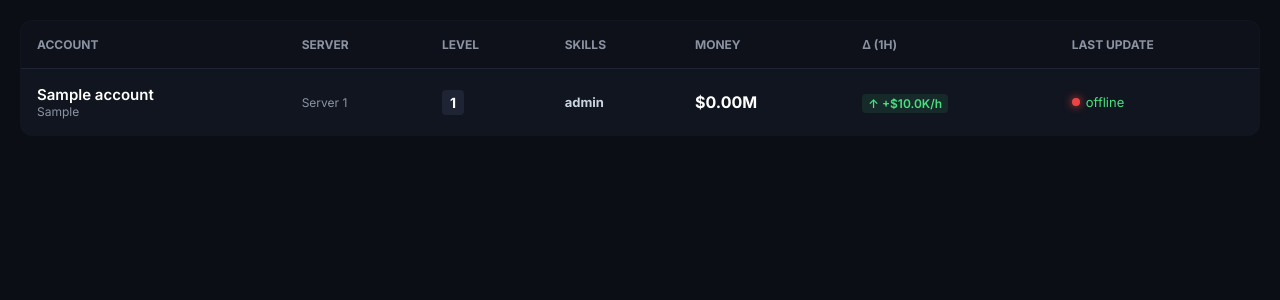
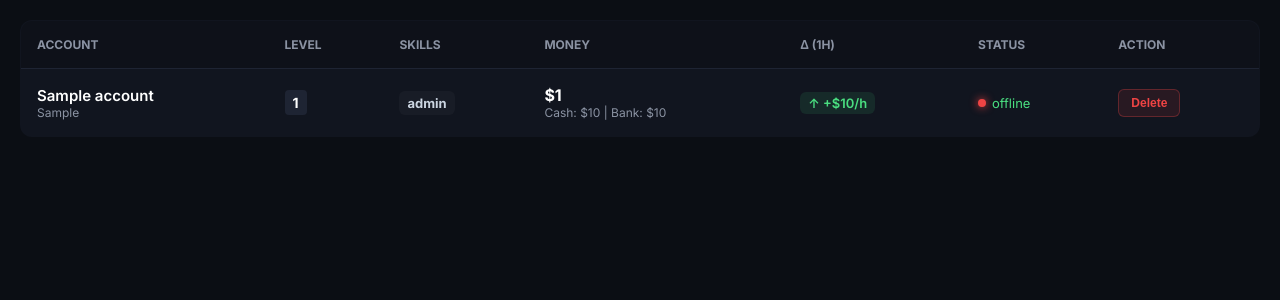
Before and after one commit to ims13q-pixel/-, a Flask app: template templates/index.html in a window 1280 px wide. Shown: the part 104-404 px from the top of the page. Run offline with Flask 3, Linux system fonts and the light colour scheme; the template is opened without the code that fills it: most values are stand-ins (such as "Sample title", 1, 10 or a date in 2020).

Commit message:
Update index.html

```diff
--- a/templates/index.html
+++ b/templates/index.html
@@ -12,21 +12,29 @@
     .top-bar { display: flex; justify-content: space-between; align-items: center; margin-bottom: 20px; background: var(--panel); padding: 15px 20px; border-radius: 12px; border: 1px solid var(--border); }
     .license-box { display: flex; flex-direction: column; gap: 4px; }
     .license-key { font-size: 18px; font-weight: bold; color: var(--blue); background: rgba(59, 130, 246, 0.1); padding: 5px 10px; border-radius: 6px; border: 1px solid rgba(59, 130, 246, 0.3); }
-    .btn { background: var(--border); color: white; padding: 8px 16px; border-radius: 6px; cursor: pointer; text-decoration: none; font-weight: 500; }
+    .btn { background: var(--border); color: white; padding: 8px 16px; border-radius: 6px; cursor: pointer; text-decoration: none; font-weight: 500; border: none; font-family: inherit; }
+
     table { width: 100%; border-collapse: collapse; background: var(--panel); border-radius: 12px; overflow: hidden; border: 1px solid var(--border); }
     th { text-align: left; padding: 16px; color: var(--dim); font-size: 12px; text-transform: uppercase; border-bottom: 1px solid var(--border); background: rgba(0,0,0,0.2); }
     td { padding: 16px; border-bottom: 1px solid var(--border); font-size: 14px; vertical-align: middle; }
     .acc-name { font-weight: 600; color: var(--text); font-size: 15px; }
     .acc-pc { font-size: 12px; color: var(--dim); }
+
+    /* الأيقونات */
     .skills-row { display: flex; gap: 10px; flex-wrap: wrap; }
-    .skill-box { display: flex; align-items: center; gap: 4px; font-size: 13px; font-weight: bold; color: #cbd5e1; }
-    .skill-box img { width: 20px; height: 20px; object-fit: contain; opacity: 0.8; }
-    .money-col { display: flex; flex-direction: column; gap: 4px; }
-    .money-main { font-size: 16px; font-weight: bold; }
-    .hourly { color: var(--green); font-size: 12px; font-weight: 600; background: rgba(74,222,128,0.1); padding: 2px 6px; border-radius: 4px; }
+    .skill-box { display: flex; align-items: center; gap: 4px; font-size: 13px; font-weight: bold; color: #cbd5e1; background: rgba(255,255,255,0.03); padding: 4px 8px; border-radius: 6px; }
+    .skill-box img { width: 22px; height: 22px; object-fit: contain; }
+
+    .money-main { font-size: 16px; font-weight: bold; color: #fff; }
+    .money-sub { font-size: 12px; color: var(--dim); }
+    .hourly { color: var(--green); font-size: 13px; font-weight: 600; background: rgba(74,222,128,0.1); padding: 3px 8px; border-radius: 6px; }
+
     .status { display: flex; align-items: center; gap: 6px; font-size: 13px; color: var(--green); }
     .status-dot { width: 8px; height: 8px; background: var(--green); border-radius: 50%; box-shadow: 0 0 8px var(--green); }
     .status-dot.off { background: var(--red); box-shadow: 0 0 8px var(--red); }
+
+    .btn-delete { background: rgba(239, 68, 68, 0.1); color: var(--red); border: 1px solid rgba(239, 68, 68, 0.3); padding: 6px 12px; border-radius: 6px; cursor: pointer; font-size: 12px; font-weight: 600; transition: 0.2s; }
+    .btn-delete:hover { background: rgba(239, 68, 68, 0.2); }
 </style>
 </head>
 <body>
@@ -34,7 +42,7 @@
     <div class="top-bar">
         <div class="license-box">
             <span style="font-size:12px; color:var(--dim);">YOUR LICENSE KEY</span>
-            <span class="license-key">{{ my_license }}</span>
+            <span class="license-key">{{ my_key }}</span>
         </div>
         <a href="/logout" class="btn">Logout</a>
     </div>
@@ -42,19 +50,18 @@
         <thead>
             <tr>
                 <th>Account</th>
-                <th>Server</th>
                 <th>Level</th>
                 <th>Skills</th>
                 <th>Money</th>
                 <th>Δ (1h)</th>
-                <th>Last Update</th>
+                <th>Status</th>
+                <th>Action</th>
             </tr>
         </thead>
         <tbody id="table-body">
             {% for name, a in accounts.items() %}
             <tr>
                 <td><div class="acc-name">{{ name }}</div><div class="acc-pc">{{ a.pc }}</div></td>
-                <td style="color:var(--dim); font-size:12px;">Server 1</td>
                 <td><span style="background:#1e2433; padding:4px 8px; border-radius:4px; font-weight:bold;">{{ a.total_level }}</span></td>
                 <td>
                     <div class="skills-row">
@@ -62,10 +69,10 @@
                             <div class="skill-box">
                                 {% if s.name == 'fishing' %}<img src="https://img.icons8.com/color/48/fishing-pole.png">
                                 {% elif s.name == 'stamina' %}<img src="https://img.icons8.com/color/48/battery.png">
-                                {% elif s.name == 'shelf stocker' %}<img src="https://img.icons8.com/color/48/package.png">
+                                {% elif s.name == 'shelf stocker' %}<img src="https://img.icons8.com/color/48/cardboard-box.png">
                                 {% elif s.name == 'janitor' %}<img src="https://img.icons8.com/color/48/broom.png">
                                 {% elif s.name == 'swiper' %}<img src="https://img.icons8.com/color/48/bank-card-back-side.png">
-                                {% elif s.name == 'farming' %}<img src="https://img.icons8.com/color/48/plant-under-sun.png">
+                                {% elif s.name == 'farming' %}<img src="https://img.icons8.com/color/48/sprout.png">
                                 {% elif s.name == 'cook' %}<img src="https://img.icons8.com/color/48/steak.png">
                                 {% endif %}
                                 {{ s.level }}
@@ -74,29 +81,46 @@
                     </div>
                 </td>
                 <td>
-                    <div class="money-col">
-                        <span class="money-main">${{ "{:,.2f}".format(a.total_money / 1000000) }}M</span>
-                    </div>
+                    <div class="money-main">${{ "{:,.0f}".format(a.total_money) }}</div>
+                    <div class="money-sub">Cash: ${{ "{:,.0f}".format(a.cash) }} | Bank: ${{ "{:,.0f}".format(a.bank) }}</div>
                 </td>
-                <td><span class="hourly">↑ +${{ "{:,.1f}".format(a.hourly / 1000) }}K/h</span></td>
+                <td><span class="hourly">↑ +${{ "{:,.0f}".format(a.hourly) }}/h</span></td>
                 <td>
                     <div class="status">
                         <span class="status-dot {{ '' if a.online else 'off' }}"></span>
                         {{ "just now" if a.online else "offline" }}
                     </div>
                 </td>
+                <td>
+                    <button class="btn-delete" onclick="deleteAcc('{{ name }}')">Delete</button>
+                </td>
             </tr>
             {% endfor %}
         </tbody>
     </table>
 </div>
+
 <script>
+    // تحديث تلقائي كل 5 ثواني
     setInterval(() => {
-        fetch(window.location.href).then(r => r.text()).then(html => {
-            const doc = new DOMParser().parseFromString(html, 'text/html');
-            document.getElementById('table-body').innerHTML = doc.getElementById('table-body').innerHTML;
-        });
+        fetch(window.location.href)
+            .then(res => res.text())
+            .then(html => {
+                const doc = new DOMParser().parseFromString(html, 'text/html');
+                document.getElementById('table-body').innerHTML = doc.getElementById('table-body').innerHTML;
+            })
+            .catch(e => console.log("Auto-refresh failed", e));
     }, 5000);
+
+    // دالة الحذف
+    function deleteAcc(name) {
+        if (!confirm("متأكد تبي تحذف " + name + "؟")) return;
+        fetch('/api/delete', {
+            method: 'POST',
+            headers: {'Content-Type': 'application/json'},
+            body: JSON.stringify({ name: name })
+        }).then(() => window.location.reload());
+    }
 </script>
 </body>
 </html>
```
